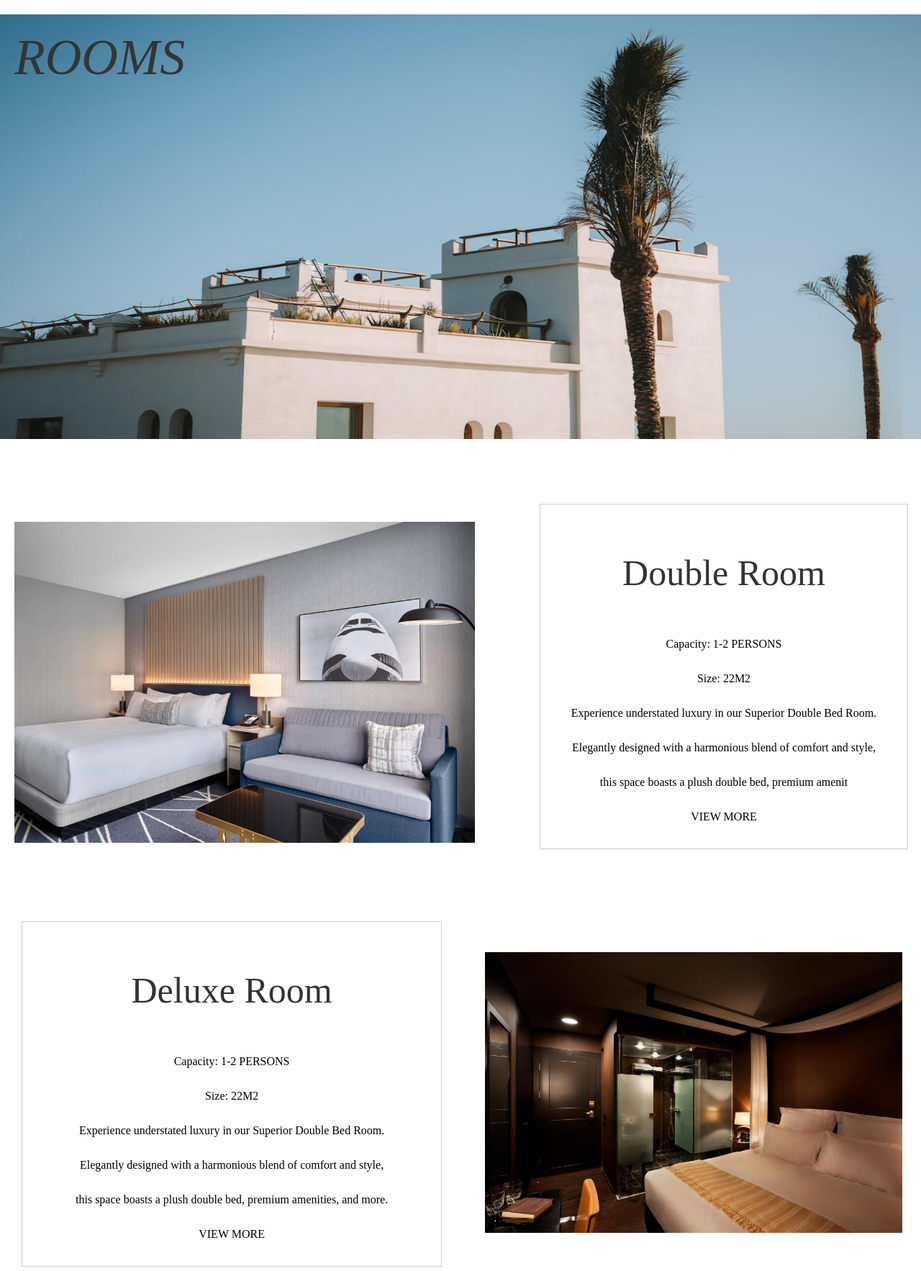
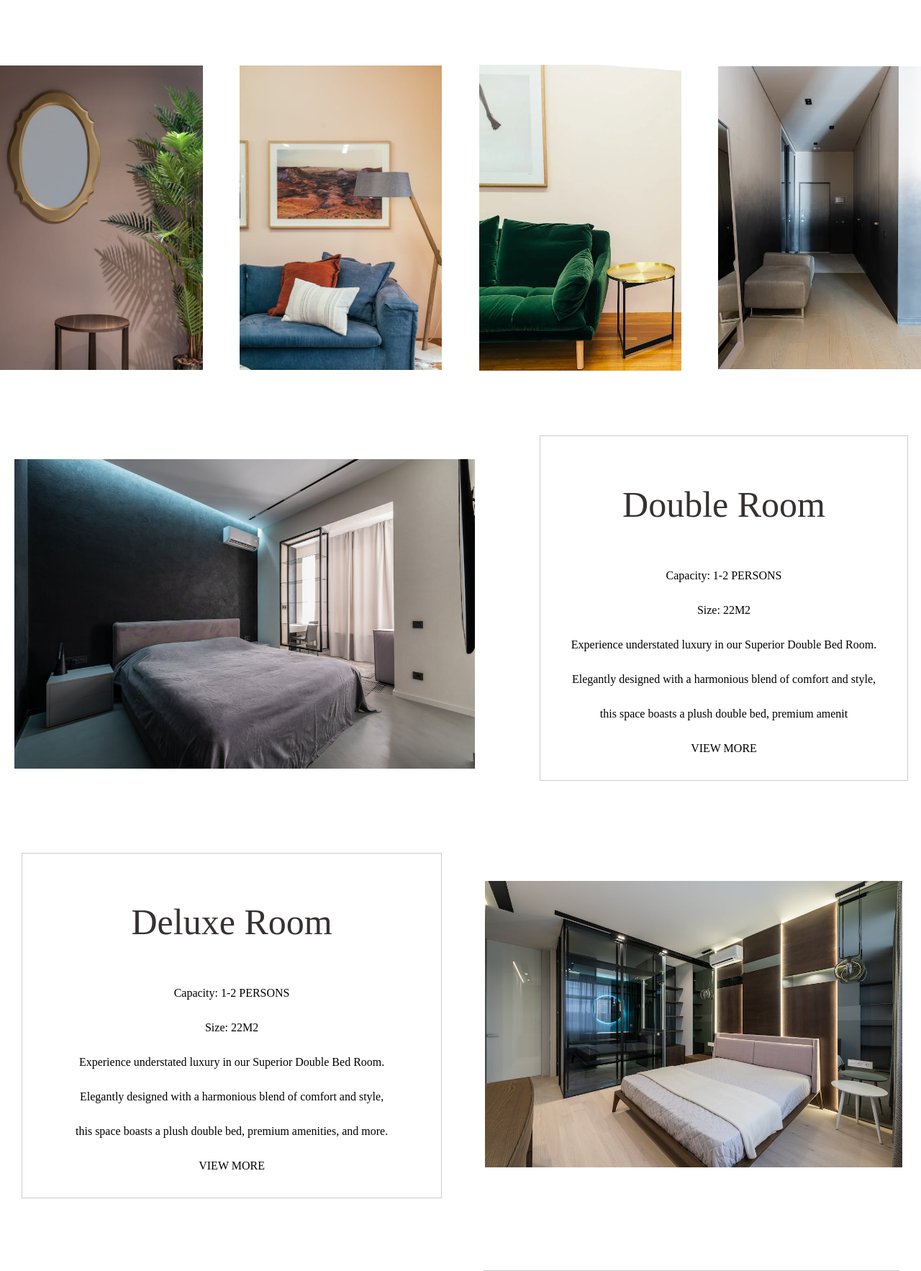
Before and after one commit to LaidaR3/Projekti-WEB, a PHP site: page /rooms.html in a window 1280 px wide. Shown: the part 85-1851 px from the top of the page at 72% size. Run offline with PHP 8.4, Linux system fonts and the light colour scheme.

Commit message:
rooms-header

```diff
--- a/room1.html
+++ b/room1.html
@@ -22,8 +22,8 @@
 
     </header>
     <div class="room1-fotot">
-        <img src="./imgs/hotel bathroom1.1" alt="" style="height: 450px;">
-        <img src="./imgs/hotel bedroom5.jpg" alt="" style="height: 450px;">
+        <img src="./imgs/dhoma1details.jpeg" alt="" style="height: 450px;">
+        <img src="./imgs/dhoma1.jpeg" alt="" style="height: 450px;">
         <img src="./imgs/bathroom2-room1.jpg" alt="" style="height: 450px;">
 
     </div>
--- a/room2.html
+++ b/room2.html
@@ -23,7 +23,7 @@
     </header>
     <div class="room2-fotot">
         <img src="./imgs/room2-bathroom.jpg" alt="" style="height: 450px;">
-        <img src="./imgs/double2.jpg" alt="" style="height: 450px;">
+        <img src="./imgs/dhoma22.jpeg" alt="" style="height: 450px;">
         <img src="./imgs/room2-bathrom2.jpg" alt="" style="height: 450px;">
 
     </div>
--- a/rooms.html
+++ b/rooms.html
@@ -24,11 +24,16 @@
     <main>
 
         <div class="header-Rooms">
-            <p id="img-header"> ROOMS</p>
+            <img src="./imgs/roomsDetails1.jpeg" alt="" height="40%" width="22%">
+            <img src="./imgs/roomsDetails2.jpeg" alt="" height="40%" width="22%">
+            <img src="./imgs/roomsDetails3.webp" alt="" height="40%" width="22%">
+            <img src="./imgs/roomsDetails4.webp" alt="" height="40%" width="22%">
+
         </div>
+         <!-- <p id="img-header"> ROOMS</p> -->
         <div class="dhoma1">
             <div id="dhomafoto">
-            <img src="./imgs/hotel bedroom5.jpg"height= "100%" width="40%" ></div>
+            <img src="./imgs/dhoma1.jpeg"height= "100%" width="40%" ></div>
 
         <div id="pershkrimi">
             <h1 id="doubleRoom">Double Room</h1>
@@ -52,7 +57,7 @@
         </div>
 
         <div id="dhomafoto2">
-            <img src="./imgs/double2.jpg" height="100%" width="100%">
+            <img src="./imgs/dhoma22.jpeg" height="100%" width="100%">
         </div>
     </div>
 
--- a/style.css
+++ b/style.css
@@ -854,37 +854,40 @@ ol{
 } */
 /*ROOMS-ndryshime ne main foto*/
 .header-Rooms{
+    display:  flex;
+    flex-wrap: wrap;
+    justify-content: space-between;
+    align-items: center;
+    margin-top: 90px;
+}
+/* .header-Rooms{
     display: flex;
     align-items: flex-start;
     justify-content: flex-start;
-    background-image: url(imgs/monv3.jpeg);
+    background-image: url(imgs/room.main1.jpg);
     background-size: 100% 100%;
-    height:  550px;
+    height:  600px;
 
     padding: 20px;
     position: relative;
-}
-#img-header{
+} */
+
+/* #img-header{
     font-size: 70px;
     color: #343536;
     font-style: italic;
-    margin: 0; /* Reset default margin */
-    position: absolute; /* Set position to absolute */
-    top: 20px; /* Adjust top position */
+    margin: 0;
+    position: absolute;
+    top: 20px;
     left: 20px;
 
 }
-
-
-
-
-
 .header-Rooms{
     display: flex;
     align-items: center;
     justify-content: center;
     flex-direction: column;
-}
+}  */
 
 #pershkrimi a {
     color: black;
```
Also changed, not shown: imgs/dhoma1.jpeg (added), imgs/dhoma1details.jpeg (added), imgs/dhoma2.jpeg (added), imgs/dhoma22.jpeg (added), imgs/indoor.jpg (added), imgs/indoor3.jpeg (added), imgs/indoor4.jpeg (added), imgs/indoor5.webp (added), imgs/room.main1.jpg (added), imgs/roomsDetails1.jpeg (added), imgs/roomsDetails2.jpeg (added), imgs/roomsDetails3.webp (added), imgs/roomsDetails4.webp (added), 1 other file.
